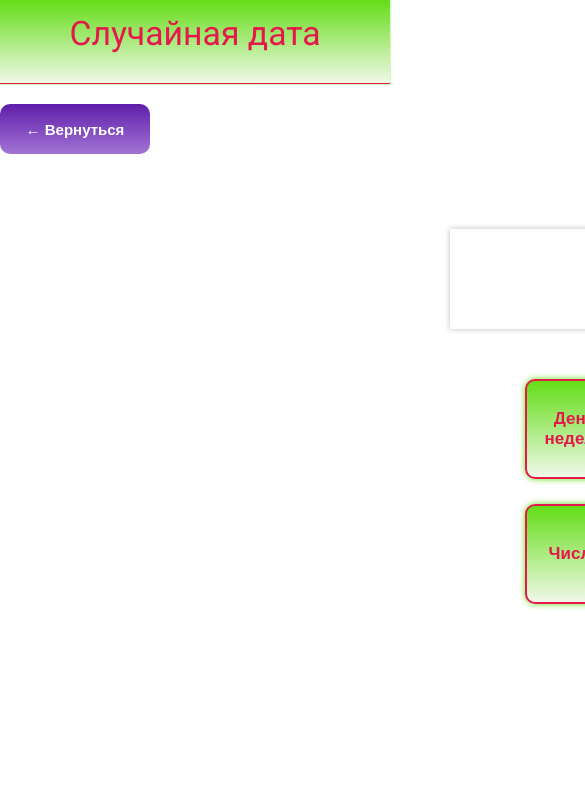
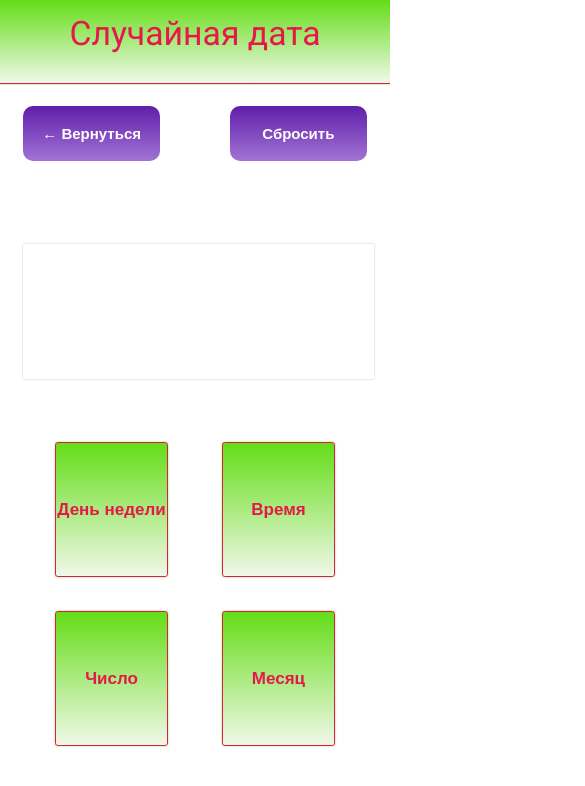
Before and after one commit to Rustam9724/random-app, a React (Create React App) app in the folder random-app/: page /date-randomiser in a window 390 px wide. Shown: the top 786 px of the page, 585 px wide, since content can reach past the window. Built offline with nearby package versions, Linux system fonts and the light colour scheme.

Commit message:
init: date randomiser adaptive

```diff
--- a/random-app/src/index.css
+++ b/random-app/src/index.css
@@ -29,7 +29,7 @@ h1, h2, h3, h4, h5, h6 {
 html, body {
   height: 100%;
   line-height: 1;
-  font-size: 1.3vh;
+  font-size: 10px;
   color: #000;
 }
 
@@ -82,7 +82,7 @@ html, body {
   padding: 1rem;
   border: 2px solid #E5184B;
   border-radius: 10px;
-  box-shadow: 0 0 6px #64dd17;
+  box-shadow: 0 0 0.439vw #64dd17;
   cursor: pointer;
 }
 
@@ -122,25 +122,67 @@ html, body {
 }
 
 .date-header {
-  margin-bottom: 20px;
+  margin-bottom: 2.61vh;
 }
 
 .control-panel {
   display: flex;
-  width: 1200px;
+  width: 88vw;
   justify-content: space-between;
-  margin: 0 auto 75px;
+  margin: 0 auto 9.8vh;
 }
 
 .control-btn {
-  width: 150px;
-  height: 50px;
+  width: 11vw;
+  height: 6.5vh;
   background: linear-gradient(#601EAA, #A174D4);
   border-radius: 10px;
   cursor: pointer;
   color: white;
   font-weight: 600;
-  font-size: 15px;
+  font-size: 1.5rem;
+}
+
+@media (max-width: 1099px) {
+  .control-btn {
+    width: 15vw;
+  }
+}
+
+@media (max-width: 798px) {
+  .control-btn {
+    width: 20vw;
+  }
+}
+
+@media (max-width: 598px) {
+  .control-btn {
+    width: 25vw;
+  }
+}
+
+@media (max-width: 749px) {
+  .control-btn {
+    width: 30vw;
+  }
+}
+
+@media (max-width: 399px) {
+  .control-btn {
+    width: 35vw;
+  }
+}
+
+@media (max-width: 342px) {
+  .control-btn {
+    width: 40vw;
+  }
+}
+
+@media (max-width: 249px) {
+  .control-btn {
+    font-size: 1rem;
+  }
 }
 
 .control-btn:hover {
@@ -148,19 +190,19 @@ html, body {
 }
 
 .date-main {
-  width: 1300px;
+  width: 88vw;
   margin: 0 auto;
 }
 
 .date-result {
-  max-width: 1300px;
-  min-width: 400px;
+  max-width: 88vw;
+  min-width: 29vw;
   width: min-content;
-  height: 100px;
-  margin: 0 auto 50px;
-  box-shadow: 0 0 6px #bdbdbd;
-  font-size: 20px;
-  padding: 5px;
+  height: 16vh;
+  margin: 0 auto 7.5vh;
+  box-shadow: 0 0 0.439vw #bdbdbd;
+  font-size: 2rem;
+  padding: 0.65vh 0.8vh;
   font-family: Roboto;
   color: #601EAA;
   font-weight: 600;
@@ -168,27 +210,94 @@ html, body {
   line-height: 120%;
 }
 
+@media (max-width: 1126px) {
+  .date-result {
+    min-width: 35vw;
+  }
+}
+
+@media (max-width: 898px) {
+  .date-result {
+    min-width: 40vw;
+  }
+}
+
+@media (max-width: 785px) {
+  .date-result {
+    min-width: 45vw;
+  }
+}
+
+@media (max-width: 698px) {
+  .date-result {
+    min-width: 55vw;
+  }
+}
+
+@media (max-width: 571px) {
+  .date-result {
+    min-width: 70vw;
+  }
+}
+
+@media (max-width: 449px) {
+  .date-result {
+    min-width: 90vw;
+  }
+}
+
+@media (max-width: 349px) {
+  .date-result {
+    font-size: 1.5rem;
+  }
+}
+
 .date-buttons {
   display: flex;
-  width: 250px;
-  height: 250px;
+  width: 18vw;
+  height: 40vh;
   flex-wrap: wrap;
-  column-gap: 50px;
+  column-gap: 3.4vw;
   margin: 0 auto;
 }
 
+@media (max-width: 1024px) {
+  .date-buttons {
+    width: 36vw;
+    column-gap: 6.8vw;
+  }
+}
+
+@media (max-width: 524px) {
+  .date-buttons {
+    width: 72vw;
+    column-gap: 13.6vw;
+  }
+}
+
 .date-btn {
-  width: 100px;
-  height: 100px;
+  width: 7.3vw;
+  height: 16vh;
   background: linear-gradient(#64dd17, #f1f8e9);
-  padding: 1rem;
-  border: 2px solid #E5184B;
-  border-radius: 10px;
-  box-shadow: 0 0 6px #64dd17;
+  border: 0.15vw solid #E5184B;
+  border-radius: 0.73vw;
+  box-shadow: 0 0 0.439vw #64dd17;
   cursor: pointer;
   color: #E5184B;
   font-weight: 600;
-  font-size: 17px;
+  font-size: 1.7rem;
+}
+
+@media (max-width: 1024px) {
+  .date-btn {
+    width: 14.6vw
+  }
+}
+
+@media (max-width: 524px) {
+  .date-btn {
+    width: 29.2vw
+  }
 }
 
 .date-btn:hover {
```
